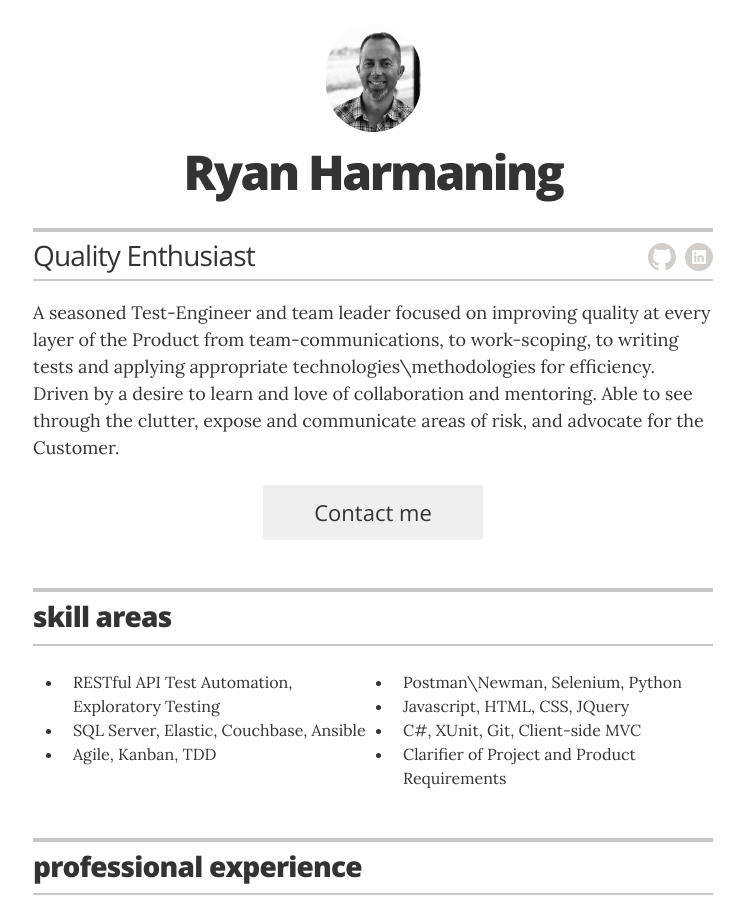
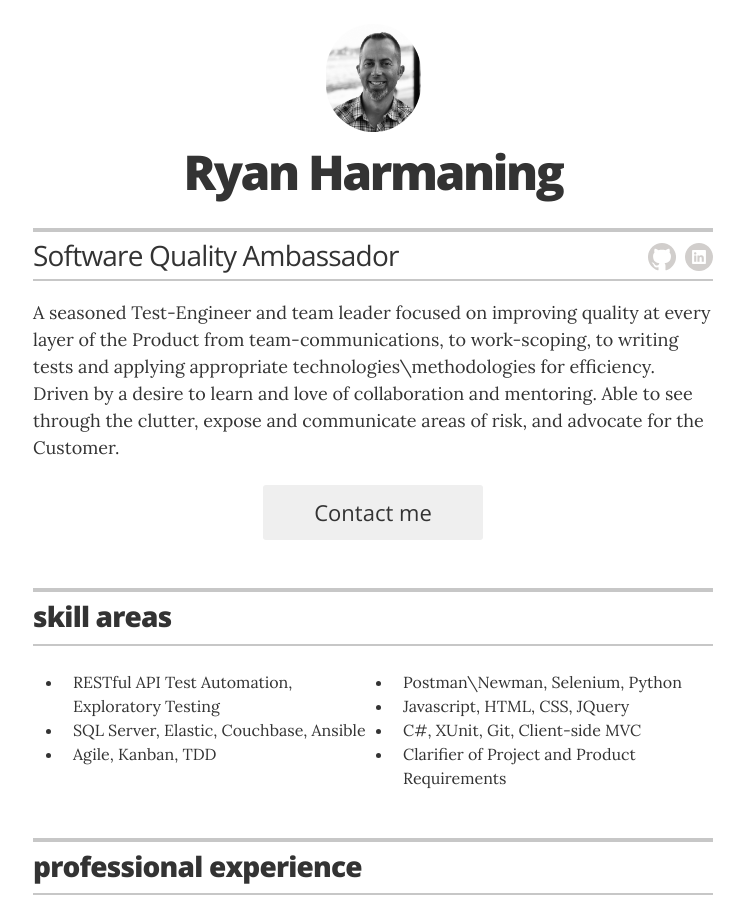
Before and after one commit to rharmaning/rharmaning.github.io, a Jekyll site: the page built from index.html, in a window 1280 px wide and 900 px high. Shown: the whole window, without its empty margins (267-1011 px from the left). Built offline with Jekyll 4.4.1, drawn with Linux system fonts in a browser that asks for light colours.

Commit message:
playing with titles

```diff
--- a/_config.yml
+++ b/_config.yml
@@ -11,7 +11,7 @@ sass:
 # Resume settings
 resume_avatar:                  "true"
 resume_name:                    "Ryan Harmaning"
-resume_title:                   "Quality Enthusiast"
+resume_title:                   "Software Quality Ambassador"
 resume_contact_email:           "ryan.harmaning@gmail.com"
 
 # use "yes" to display the email contact button,
```
